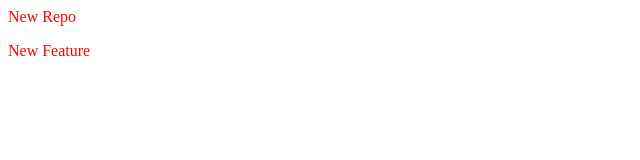
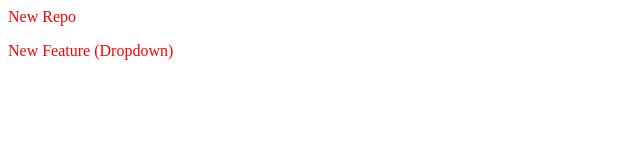
Before and after one commit to ajinkya1211/LocalRepo2, a plain HTML site: page index.html in a window 1280 px wide. Shown: the full height of the page, 0-640 px from the left. Drawn offline with Linux system fonts and the light colour scheme.

Commit message:
Dropdown

```diff
--- a/index.html
+++ b/index.html
@@ -10,7 +10,7 @@
         New Repo
     </p>
     <p>
-        New Feature
+        New Feature (Dropdown)
     </p>
 </body>
 </html>
```
